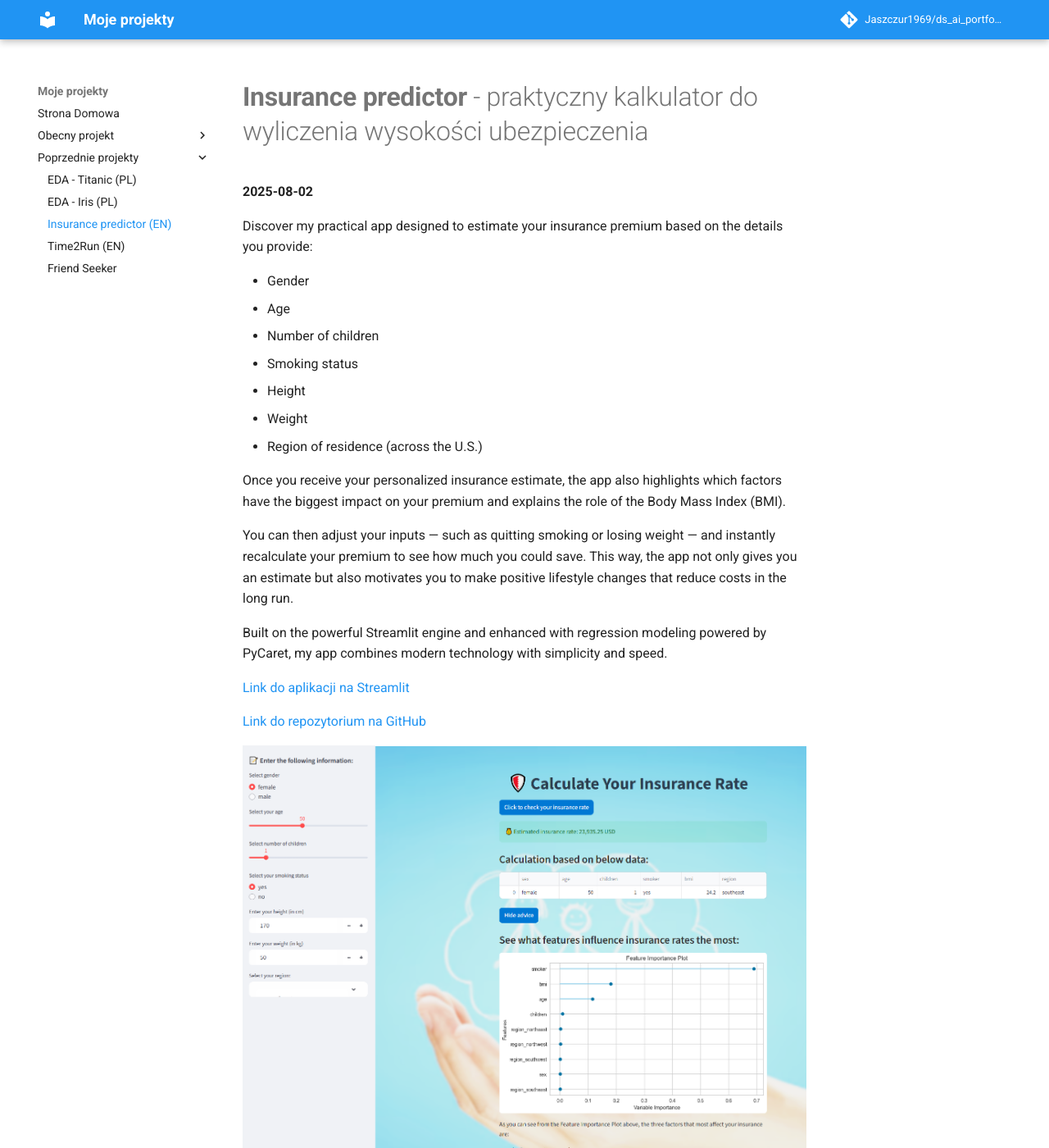
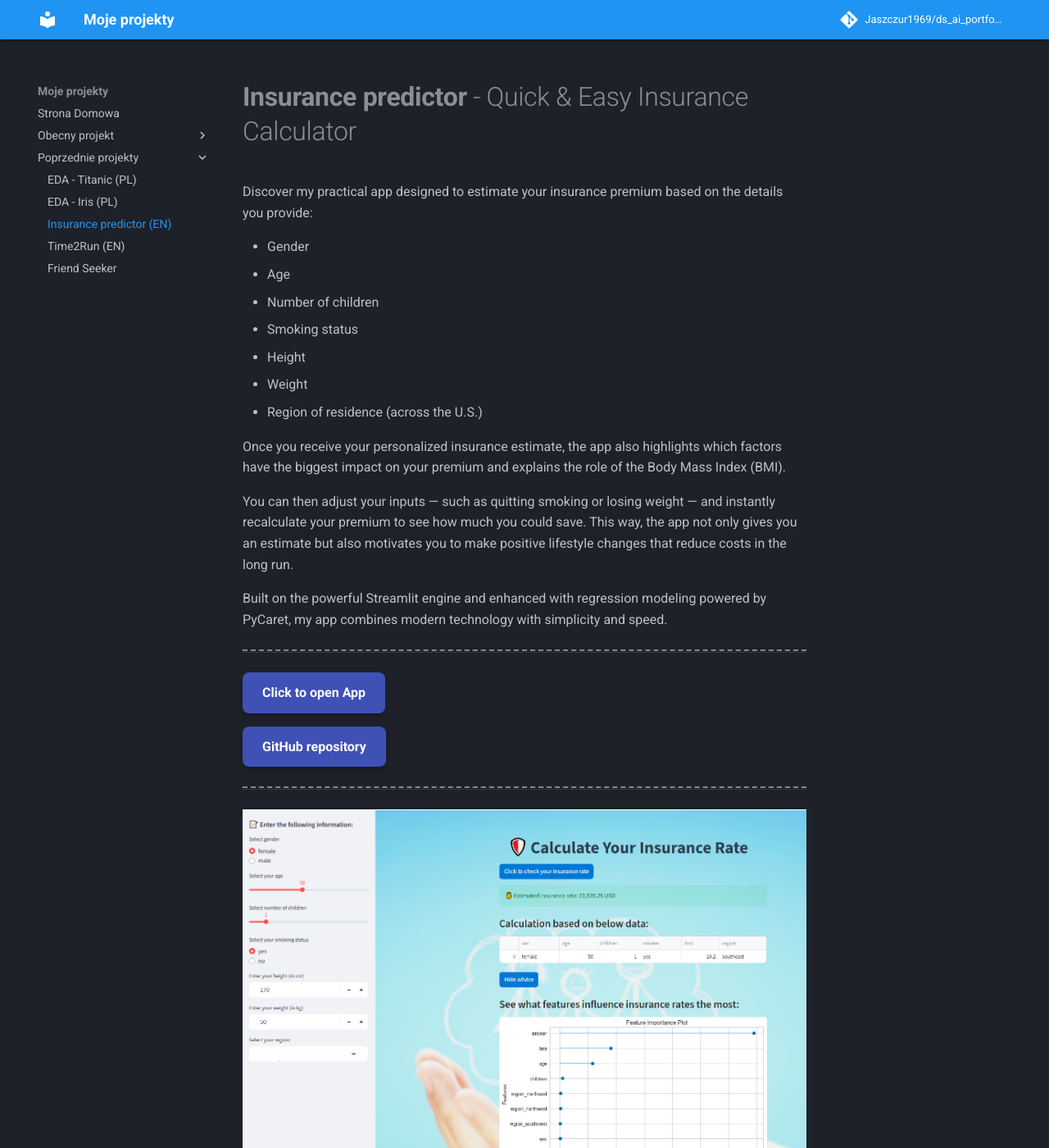
Before and after one commit to Jaszczur1969/ds_ai_portfolio, an MkDocs documentation site: the page built from docs/Insurance predictor/index.md, in a window 1280 px wide and 1400 px high. Shown: the whole window at 82% size. Built offline with MkDocs 1.6.1 and Material for MkDocs 9.7.7, drawn with Linux system fonts in a browser that asks for light colours; comment, search, counter and statistics services are not loaded.

Commit message:
kolory update

```diff
--- a/docs/Insurance predictor/index.md
+++ b/docs/Insurance predictor/index.md
@@ -1,7 +1,6 @@
 
-# **Insurance predictor** - praktyczny kalkulator do wyliczenia wysokości ubezpieczenia
+# **Insurance predictor** - Quick & Easy Insurance Calculator
 
-**2025-08-02**
 
 Discover my practical app designed to estimate your insurance premium based on the details you provide:
 
@@ -19,9 +18,13 @@ You can then adjust your inputs — such as quitting smoking or losing weight
 
 Built on the powerful Streamlit engine and enhanced with regression modeling powered by PyCaret, my app combines modern technology with simplicity and speed.
 
-[Link do aplikacji na Streamlit](https://insurance-predictor-jaszczur1969.streamlit.app){:target="_blank"}
+<hr class="section-divider">
 
-[Link do repozytorium na GitHub](https://github.com/Jaszczur1969/Insurance_prediction.git){:target="_blank"}
+[Click to open App](https://insurance-predictor-jaszczur1969.streamlit.app){ .button-link target="_blank" }
+
+[GitHub repository](https://github.com/Jaszczur1969/Insurance_prediction.git){ .button-link target="_blank" }
+
+<hr class="section-divider">
 
 <img src="Screen_1.PNG" alt="Opis obrazka" width="800">
 
--- /dev/null
+++ b/docs/css/extra.css
@@ -0,0 +1,22 @@
+.button-link {
+  display: inline-block;
+  padding: 12px 24px;
+  background-color: #3f51b5; /* kolor przycisku */
+  color: white !important;
+  border-radius: 8px;
+  text-decoration: none;
+  font-weight: 600;
+  font-size: 16px;
+  transition: background 0.3s ease;
+  box-shadow: 0 4px 6px rgba(0,0,0,0.2);
+}
+
+.button-link:hover {
+  background-color: #303f9f;
+}
+
+.section-divider {
+  border: none;
+  border-top: 2px dashed #888;
+  margin: 2em 0;
+}
--- a/mkdocs.yml
+++ b/mkdocs.yml
@@ -10,7 +10,9 @@ repo_url: https://github.com/Jaszczur1969/ds_ai_portfolio.git
 theme:
   name: material
   palette:
-    primary: blue
+    - scheme: slate
+      primary: blue
+
 
 
 nav:
@@ -31,3 +33,6 @@ markdown_extensions:
 
 plugins:
   - glightbox
+
+extra_css:
+  - css/extra.css
```
Also changed, not shown: docs/Friend Seeker/index.md (+3 -1 lines), docs/Iris/index.md (+4 -2 lines), docs/Time2Run/index.md (+4 -1 lines), docs/Titanic/index.md (+4 -1 lines).
